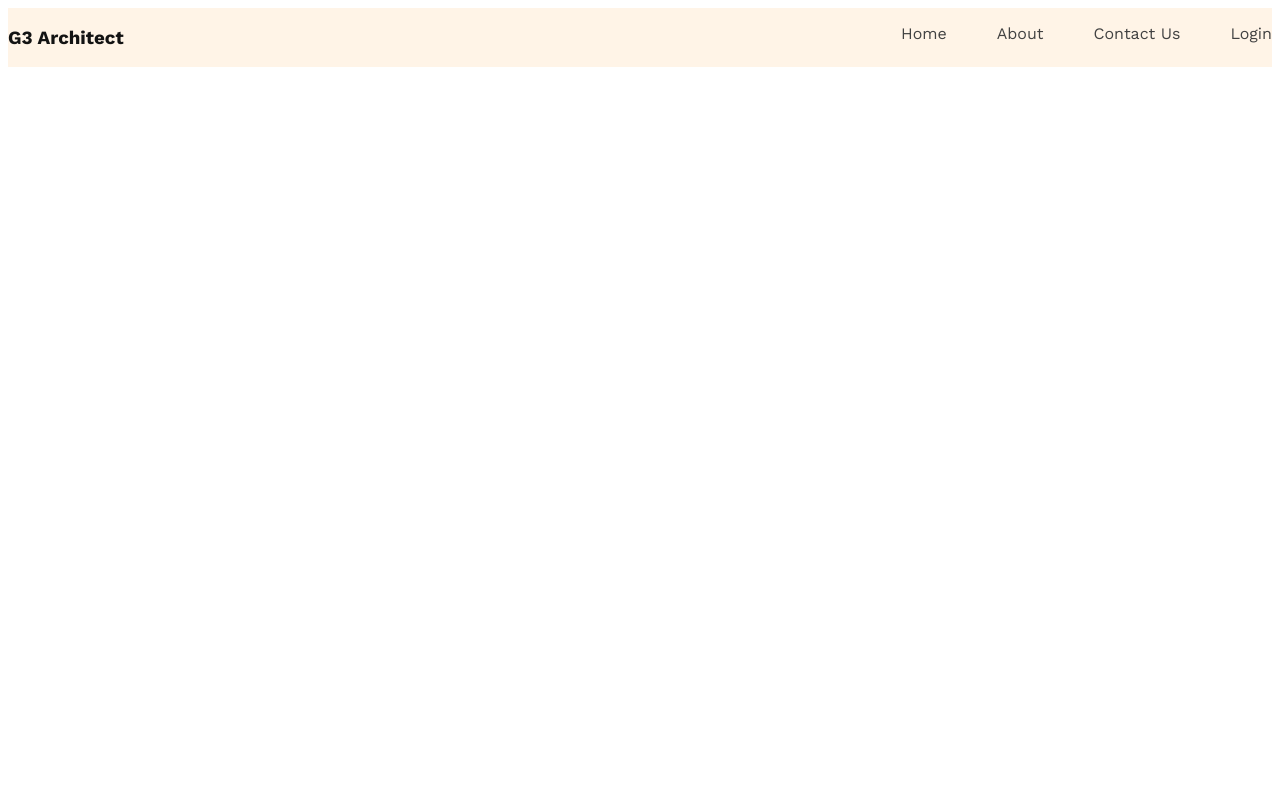
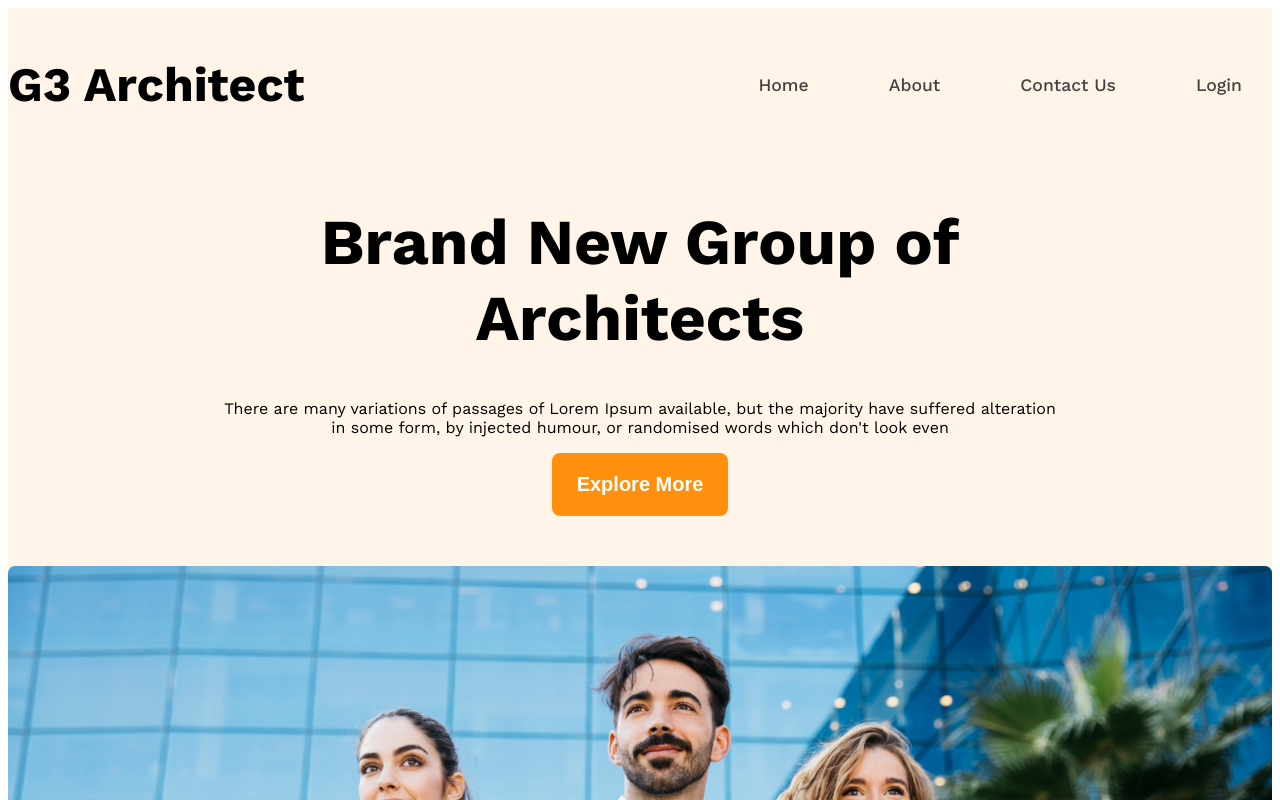
Before and after one commit to DevAnikRoy/practice-G-3-architect, a plain HTML site: page index.html in a window 1280 px wide. Shown: the top 800 px of the page. Drawn offline with nearby package versions, Linux system fonts and the light colour scheme.

Commit message:
jani naa math kharap ace

```diff
--- a/index.html
+++ b/index.html
@@ -9,24 +9,34 @@
 </head>
 
 <body class="work-sans-fonts ">
-    <header class="header-bg">
-        <nav class="nav-bar display-flex">
-            <h3 class="brand dark-1">G3 Architect</h3>
+    <header class="bg-light">
+        <nav class="navbar display-flex">
+            <h3 class="brand">G3 Architect</h3>
             <ul class="nav-links display-flex">
-                <li class="nav-item"><a href="" class="nav-link dark-2">Home</a>
+                <li class="nav-item"><a href="" class="nav-link text-gray">Home</a>
                 </li>
 
-                <li class="nav-item"><a href="" class="nav-link dark-2">About</a>
+                <li class="nav-item"><a href="" class="nav-link text-gray">About</a>
                 </li>
 
-                <li class="nav-item"><a href="" class="nav-link dark-2">Contact Us</a>
+                <li class="nav-item"><a href="" class="nav-link text-gray">Contact Us</a>
                 </li>
 
-                <li class="nav-item"><a href="" class="nav-link dark-2">Login</a>
+                <li class="nav-item"><a href="" class="nav-link text-gray">Login</a>
                 </li>
             </ul>
         </nav>
-        <div class="banner">
+        <div>
+            <div class="banner">
+                <div class="banner-content">
+                    <h1 class="banner-title">Brand New Group of Architects
+                    </h1>
+                    <p class="banner-description">There are many variations of passages of Lorem Ipsum available, but the majority have suffered alteration in some form, by injected humour, or randomised words which don't look even
+                    </p>
+                    <button class="btn-primary">Explore More</button>
+                </div>
+                <img class="bannner-image" src="assets/images/banner.png" alt="">
+            </div>
 
         </div>
     </header>
--- a/style.css
+++ b/style.css
@@ -14,21 +14,30 @@
 .display-flex{
     display: flex;
 }
-.dark-1{
-    color: #131313;
-}
-.dark-2{
+
+
+/* .dark-2 */
+.text-gray{
     color: #424242;
 }
-.dark-3{
-    color: #727272;
-}
-.header-bg{
-    background-color: #FFF4E7;
+/* .dark-3 */
+.text-light-gray{
+  color: #727272;
 }
 
+.bg-light{
+  background-color: #FFF4E7;
+}
 
-
+.btn-primary{
+  background-color: #ff900e;
+  color: white;
+  padding: 20px 25px;
+  font-size: 1.25rem;
+  font-weight: 600;
+  border-radius: 8px;
+  border: none;
+}
   /* Header style */
 
 
@@ -36,20 +45,57 @@
 
   /* Nav relates style */
 
-  .nav-bar{
+  .navbar{
     justify-content: space-between;
+    align-items: center;
   }
   .nav-links{
     gap: 50px;
+    align-items: center;
   }
-
+  .brand{
+    font-weight: 700;
+    font-size: 3rem;
+  }
   .nav-item{
     list-style: none;
+    margin-right: 30px;
   }
   .nav-link{
     text-decoration: none;
+    font-weight: 500;
+    font-size: 1.1rem;
   }
-  .nav-bar, .banner{
+  .navbar, .banner{
     max-width: 1440px;
     margin: 0 auto;
   }
+
+
+  /* Banner related  style */
+
+  .banner-content{
+    max-width: 850px;
+    margin: 0 auto;
+    text-align: center;
+    margin-bottom: 50px;
+  }
+  .banner-title{
+    font-weight: 700;
+    font-size: 4rem;
+  }
+  .bannner-image{
+    width: 100%;
+  }
+
+
+
+
+
+/* responsive media query */
+
+@media screen and (max-width: 576px) {
+  .navbar, .nav-links{
+    flex-direction: column;
+  }
+}
```
